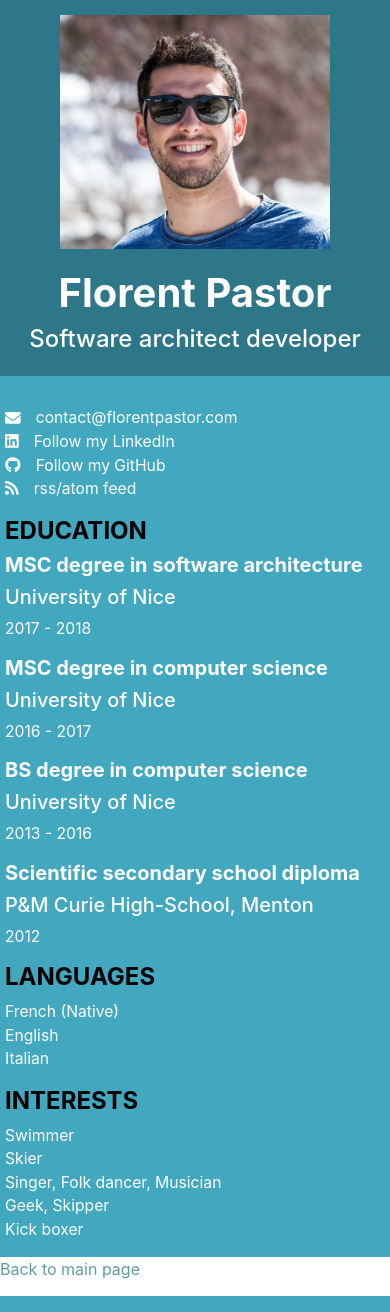
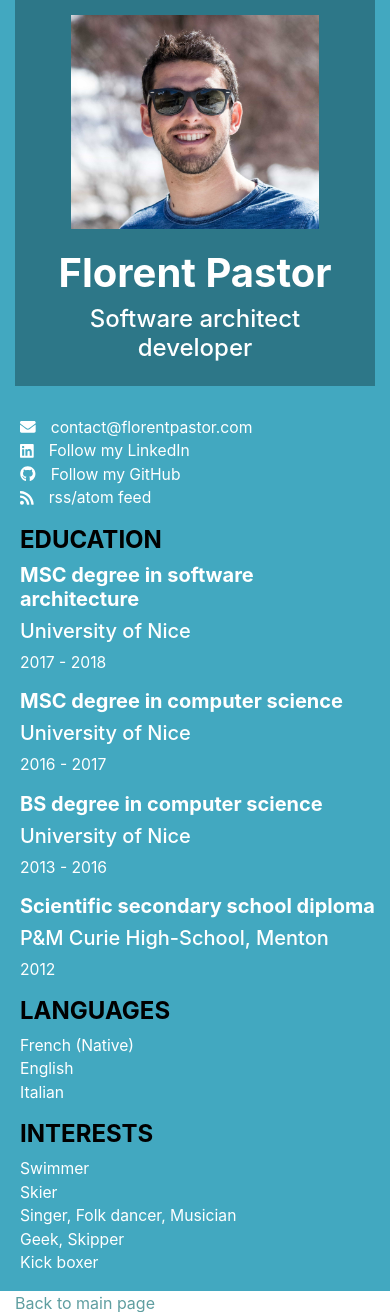
Before and after one commit to earendil06/portfolio, a Flask app: template templates/blog.html in a window 390 px wide. Shown: the top 1312 px of the page. Run offline with Flask 2, Linux system fonts and the light colour scheme; the template is opened without the code that fills it, so the values that code supplies are empty; style sheets or scripts are compiled from the project's sources; some libraries are stand-ins or nearby versions.

Commit message:
responsive

```diff
--- a/static/css/site.less
+++ b/static/css/site.less
@@ -3,15 +3,6 @@
 
 body {
   background-color: #eeeeee;
-}
-
-.main-container {
-  padding: 0 20%;
-}
-@media only screen and (max-width: 767px){
-    .main-container {
-        padding: 0 0;
-    }
 }
 
 .left {
--- a/templates/base.html
+++ b/templates/base.html
@@ -23,7 +23,7 @@
 
 </head>
 
-<div class="main-container">
+<div class="container">
     <div class="row">
         <div class="col-md-3 col-xs-12 left">
             <div class="main-section">
```
